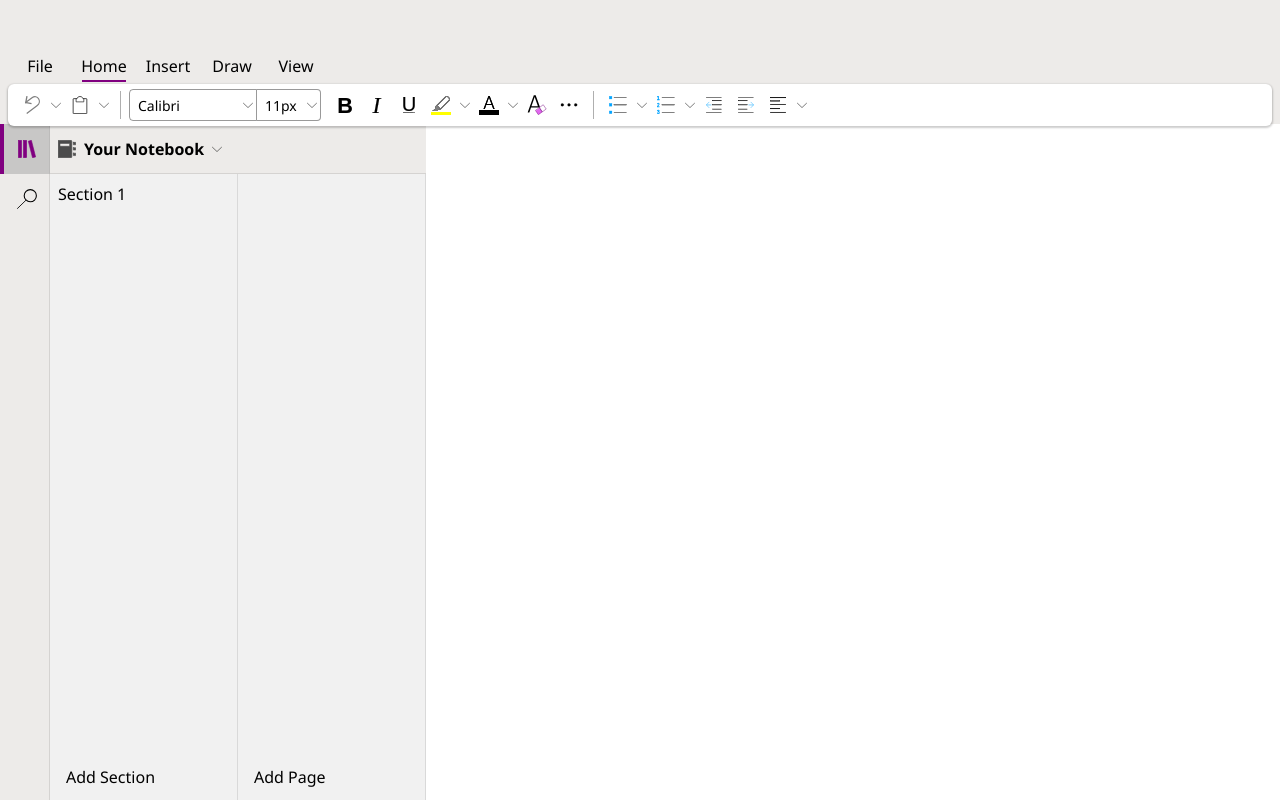
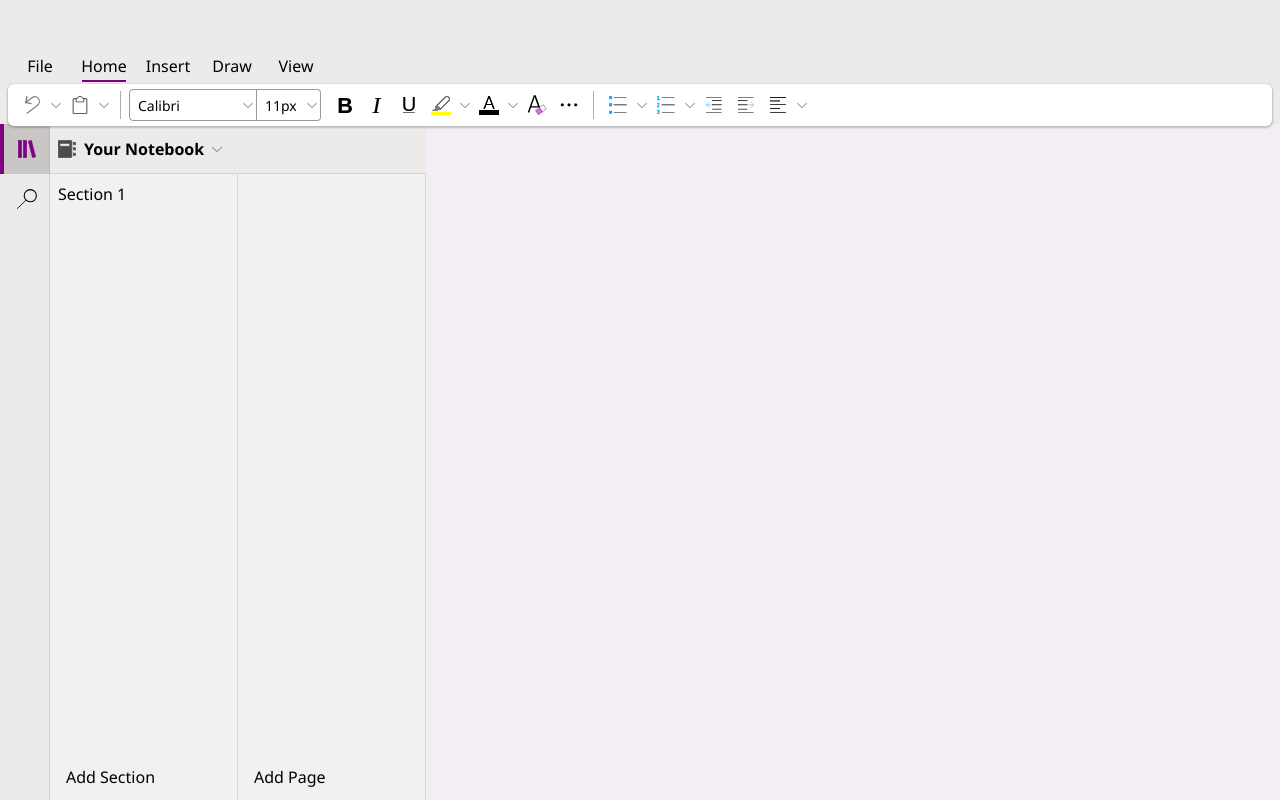
Before and after one commit to jjabides/one-note-clone, a React (Vite) app: page / in a window 1280 px wide. Built offline with nearby package versions, Linux system fonts and the light colour scheme.

Commit message:
Alllow auto resize text editor

```diff
--- a/src/App.tsx
+++ b/src/App.tsx
@@ -253,7 +253,7 @@ function App({ initialProps }: { initialProps: InitialProps }) {
 			name: name,
 			pageOrder: [],
 			date: new Date(),
-			iconColor: standardColors[ Math.floor(Math.random() * standardColors.length)]
+			iconColor: standardColors[Math.floor(Math.random() * standardColors.length)]
 		}
 
 		const ids = [...sections.map(section => section.id), newSection.id];
@@ -435,7 +435,7 @@ function App({ initialProps }: { initialProps: InitialProps }) {
 						<div className="notebook-nav-header flex-center-vertical gap-8 pad-0-8">
 							<img className="size-18-18" src={Notebook_Icon} />
 							<b>Your Notebook</b>
-							<img className="size-10-10" src={Arrow_No_Tail} draggable="false" style={{ rotate: '180deg' }}/>
+							<img className="size-10-10" src={Arrow_No_Tail} draggable="false" style={{ rotate: '180deg' }} />
 						</div>
 						<div className="notebook-nav-body">
 							<NavGroup
@@ -512,7 +512,7 @@ function App({ initialProps }: { initialProps: InitialProps }) {
 						</div>
 					</div>
 				</nav>
-				<section className="content">
+				<section className="content" style={{ backgroundColor: selectedPage ? 'white' : 'rgb(243, 238, 243)'}}>
 					<div className="title-cont">
 						{selectedPage &&
 							<>
@@ -524,6 +524,7 @@ function App({ initialProps }: { initialProps: InitialProps }) {
 							</>
 						}
 					</div>
+					<div className="content-body">
 						{
 							selectedPage &&
 							<Editor
@@ -551,15 +552,16 @@ function App({ initialProps }: { initialProps: InitialProps }) {
 									editorRef.current = editor
 								}}
 								init={{
-								height: 500,
 									menubar: false,
 									toolbar: false,
 									statusbar: false,
 									content_style: 'p { font-family: Calibri; }',
-								plugins: ['lists']
+									plugins: ['lists', 'autoresize'],
+									resize: true
 								}}></Editor>
 						}
 
+					</div>
 				</section>
 			</main>
 			{
--- a/src/styles/App.css
+++ b/src/styles/App.css
@@ -69,6 +69,8 @@ section.content {
   grid-template-rows: auto 1fr;
   gap: 8px;
   padding: 8px;
+  overflow: hidden;
+  /* background-color: rgb(243, 238, 243) !important; */
 }
 
 section .page-content {
@@ -92,10 +94,21 @@ section .page-content {
   border-bottom: 1px solid rgba(1, 1, 1, 0.3);
 }
 
+.content-body {
+  overflow: scroll;
+}
+
 .page-content {
   background-color: transparent;
   color: black;
   padding: 0px 8px;
+}
+
+.tox.tox-tinymce {
+  min-height: 100%;
+  border-radius: 2px;
+  min-width: 512px;
+  border: none;
 }
 
 ul {
```
Lines whose indentation alone changed are shown as unchanged.
